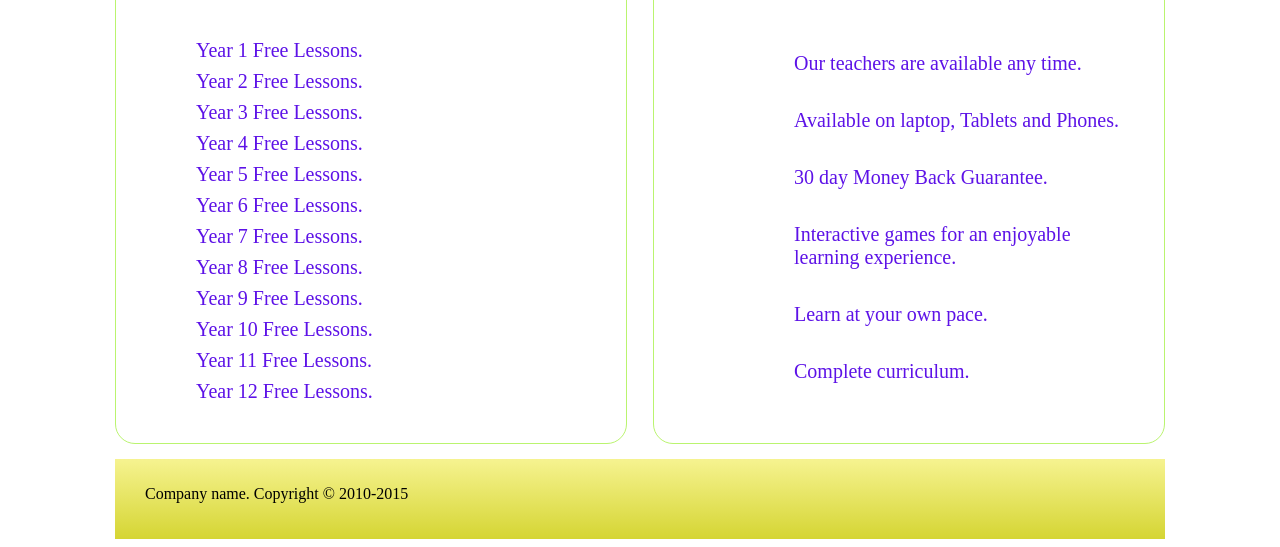
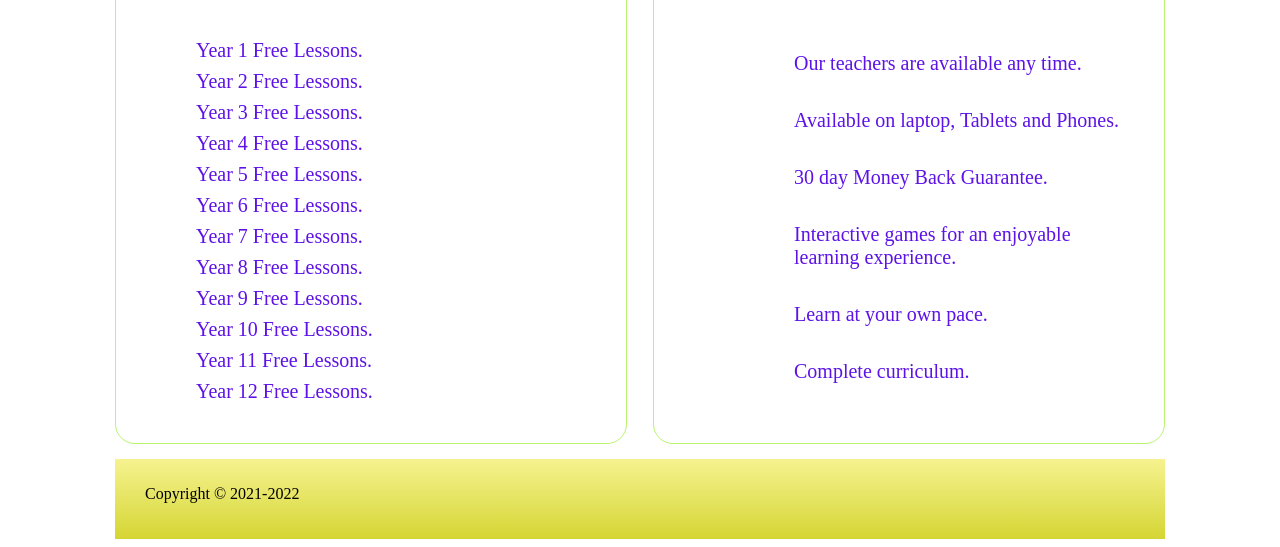
Before and after one commit to Avd1200/Avd-s-File-Explorer, a website: page static/code/a0g7cp35sv/index.html in a window 1280 px wide. Shown: the part 633-1180 px from the top of the page. Drawn offline with Linux system fonts and the light colour scheme.

Commit message:
updated index.html of maths fun project

```diff
--- a/static/code/a0g7cp35sv/index.html
+++ b/static/code/a0g7cp35sv/index.html
@@ -69,7 +69,7 @@
             <div class="clear"></div>
             <footer class="footer">
                 <div>
-                    <p>Company name. Copyright &copy; 2010-2015</p>
+                    <p>Copyright &copy; 2021-2022</p>
                 </div>
             </footer>
         </div>
```
